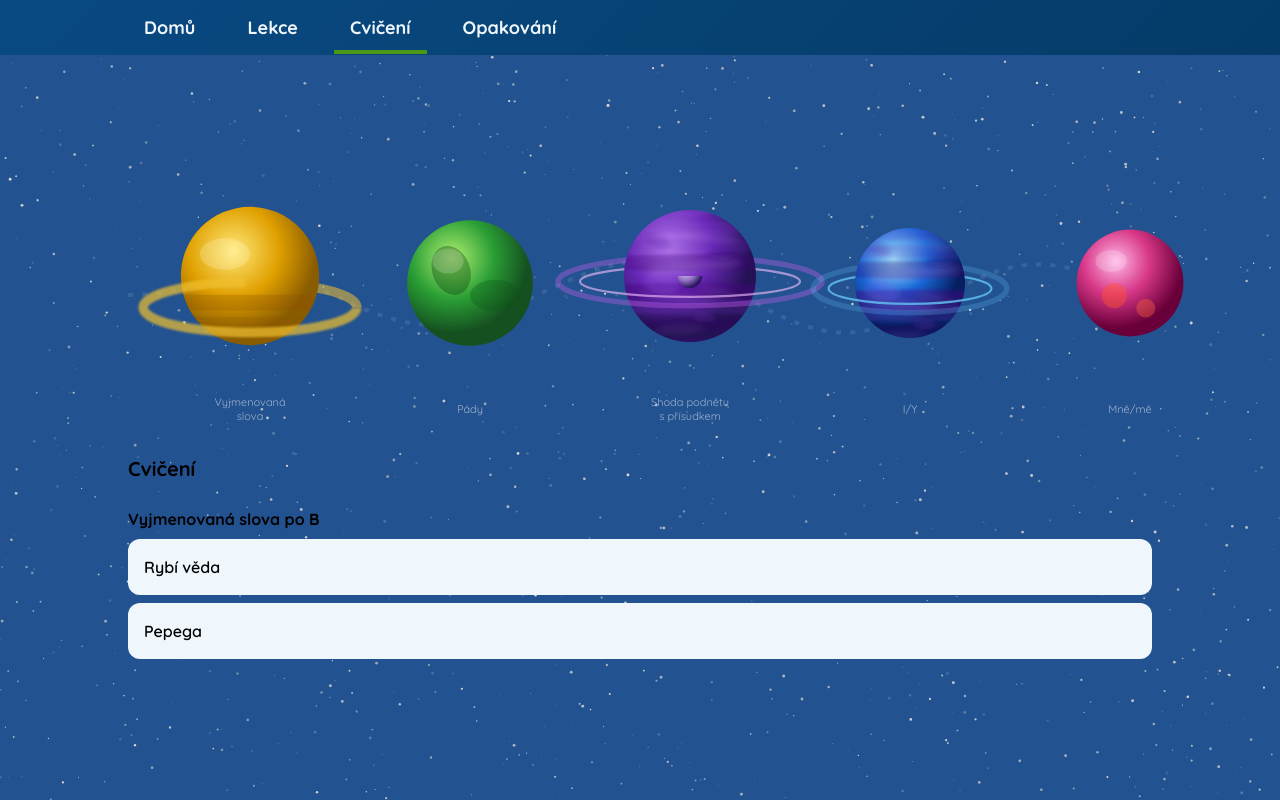
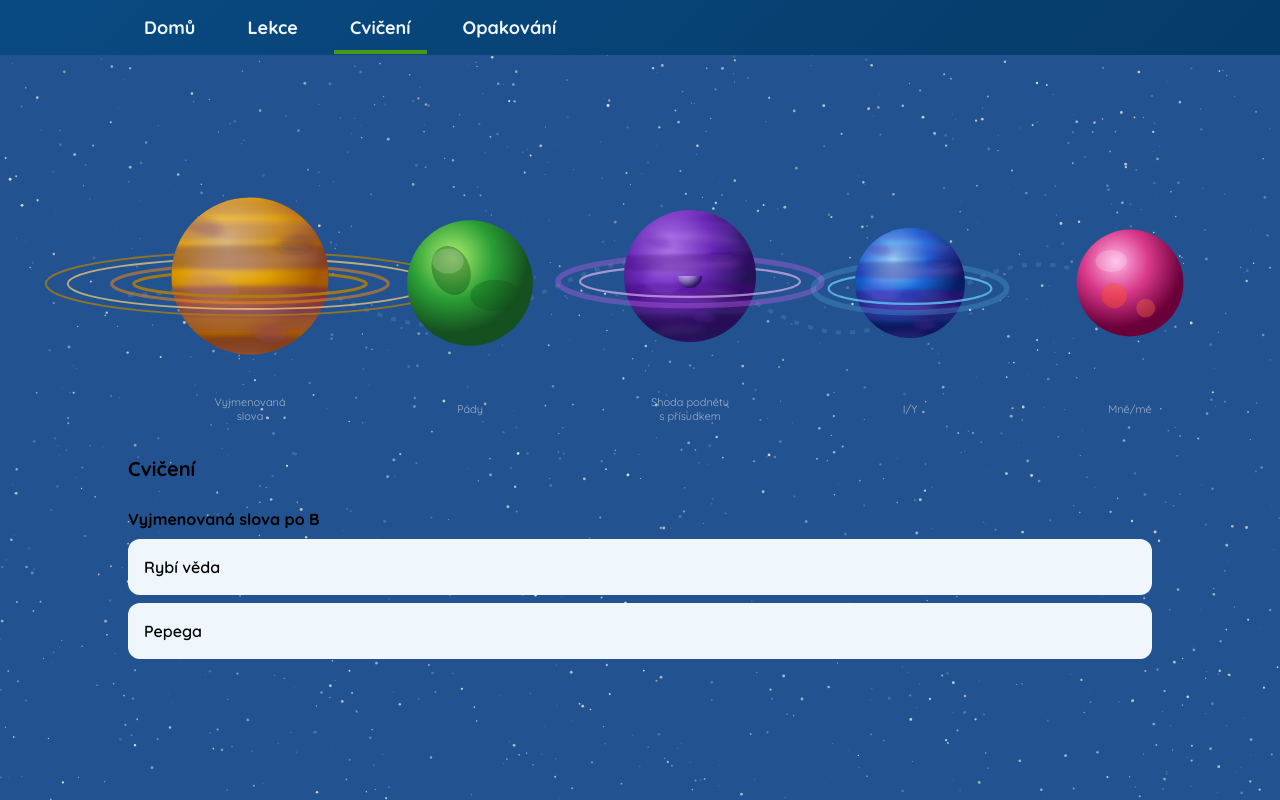
Before and after one commit to dxzfvzs/planet-gen, a React (Vite) app: page /#/test in a window 1280 px wide. Built offline with nearby package versions, Linux system fonts and the light colour scheme.

Commit message:
feat: yellow planet

```diff
--- a/src/components/category-selector/YellowPlanet.tsx
+++ b/src/components/category-selector/YellowPlanet.tsx
@@ -1,79 +1,71 @@
-export function YellowPlanet() {
+import type { Ring } from "./ring.ts";
+import { Jiggle, RotateToFollowSun } from "./Rotation.tsx";
+
+const RINGS: Ring[] = [
+  { cx: 0, cy: 2.5, rx: 37, ry: 4, stroke: "#b38006", strokeWidth: 1, fill: "none", strokeOpacity: 0.85 },
+  { cx: 0, cy: 2.5, rx: 44, ry: 6, stroke: "#ef8714", strokeWidth: 1, fill: "none", strokeOpacity: 0.55 },
+  { cx: 0, cy: 2.5, rx: 58, ry: 8, stroke: "#edcc7a", strokeWidth: 0.6, fill: "none", strokeOpacity: 0.75 },
+  { cx: 0, cy: 2.5, rx: 65, ry: 10, stroke: "#b38006", strokeWidth: 0.6, fill: "none", strokeOpacity: 0.75 },
+];
+
+export function YellowPlanet({ planetSize = 25 }: { planetSize?: number }) {
   return (
     <svg width="220" height="220" viewBox="-35 -35 70 70" overflow="visible">
       <defs>
-        <radialGradient id="yg" cx="38%" cy="32%" r="60%">
-          <stop offset="0%" stopColor="#ffe87a"/>
+        <radialGradient id="yellowPlanetBase" cx="35%" cy="28%" r="62%">
+          <stop offset="0%" stopColor="#edcc7a"/>
           <stop offset="55%" stopColor="#e0a000"/>
-          <stop offset="100%" stopColor="#8a5c00"/>
+          <stop offset="100%" stopColor="#a55900"/>
         </radialGradient>
 
-        <clipPath id="yc">
-          <circle cx="0" cy="0" r="22"/>
+        <clipPath id="yellowPlanetClip">
+          <circle cx="0" cy="0" r={planetSize}/>
         </clipPath>
+
+        <mask id="yellowPlanetOcclusionMask">
+          <rect x="-200" y="-200" width="400" height="400" fill="white"/>
+          <circle cx="0" cy="0" r={planetSize} fill="url(#planetOcclusionMaskShade)"/>
+        </mask>
       </defs>
 
-      {/* ring back */}
-      <ellipse
-        cx="0"
-        cy="10"
-        rx="34"
-        ry="8"
-        stroke="#f0c030"
-        strokeWidth="3"
-        fill="none"
-        strokeOpacity="0.55"
-        strokeDasharray="107 107"
-        strokeDashoffset="-107"
-      />
+      <RotateToFollowSun>
+        <circle cx="0" cy="0" r={planetSize} fill="url(#yellowPlanetBase)"/>
+      </RotateToFollowSun>
 
-      {/* planet */}
-      <circle cx="0" cy="0" r="22" fill="url(#yg)" />
+      <Jiggle duration={17} angle={5}>
 
-      {/* bands */}
-      <rect
-        x="-22"
-        y="6"
-        width="44"
-        height="5"
-        fill="rgba(140,80,0,0.28)"
-        clipPath="url(#yc)"
-        rx="2"
-      />
+        <Jiggle duration={20} angle={1}>
+          <g clipPath="url(#yellowPlanetClip)" filter="url(#bandBlur)">
+            <ellipse cx="0" cy="8" rx="50" ry="5" fill="#4a1288" opacity="0.38"/>
+            <ellipse cx="0" cy="14" rx="50" ry="3.5" fill="#7030c0" opacity="0.22"/>
+            <ellipse cx="0" cy="-6" rx="50" ry="4" fill="#3a0e6a" opacity="0.30"/>
+            <ellipse cx="0" cy="-14" rx="50" ry="3" fill="#6025a8" opacity="0.20"/>
+            <ellipse cx="0" cy="22" rx="50" ry="3" fill="#2e0860" opacity="0.28"/>
+            <ellipse cx="0" cy="-22" rx="50" ry="2.5" fill="#7838c0" opacity="0.18"/>
+            <ellipse cx="-12" cy="6" rx="8" ry="4" fill="#9955e8" opacity="0.20" transform="rotate(12)"/>
+            <ellipse cx="16" cy="-8" rx="6" ry="3" fill="#3a1280" opacity="0.22" transform="rotate(-8)"/>
+            <ellipse cx="8" cy="18" rx="5" ry="2.5" fill="#8833cc" opacity="0.18" transform="rotate(5)"/>
+            <ellipse cx="-20" cy="-10" rx="7" ry="3" fill="#5522a0" opacity="0.20" transform="rotate(20)"/>
+            <ellipse cx="0" cy="-36" rx="18" ry="9" fill="#9966dd" opacity="0.20"/>
+            <ellipse cx="0" cy="36" rx="16" ry="8" fill="#5511a8" opacity="0.18"/>
+          </g>
+        </Jiggle>
 
-      <rect
-        x="-22"
-        y="13"
-        width="44"
-        height="3"
-        fill="rgba(140,80,0,0.2)"
-        clipPath="url(#yc)"
-        rx="2"
-      />
+        <Jiggle duration={20} angle={2}>
+          <g clipPath="url(#yellowPlanetClip)" filter="url(#softBlur)" opacity="0.55">
+            <ellipse cx="2" cy="-4" rx="22" ry="2.2" fill="#d8b0ff" opacity="0.35" transform="rotate(-5)"/>
+            <ellipse cx="-4" cy="10" rx="18" ry="1.8" fill="#cc99ff" opacity="0.30" transform="rotate(7)"/>
+            <ellipse cx="8" cy="-18" rx="14" ry="1.5" fill="#e0c0ff" opacity="0.28" transform="rotate(3)"/>
+            <ellipse cx="-6" cy="24" rx="12" ry="1.5" fill="#c8a0f8" opacity="0.25" transform="rotate(-3)"/>
+            <ellipse cx="14" cy="4" rx="10" ry="1.2" fill="#f0d8ff" opacity="0.22" transform="rotate(14)"/>
+          </g>
+        </Jiggle>
 
-      {/* highlight */}
-      <ellipse
-        cx="-8"
-        cy="-7"
-        rx="8"
-        ry="5"
-        fill="rgba(255,255,220,0.22)"
-      />
+        {RINGS.map((r, i) => (
+          <ellipse key={`${i}`}{...r} fill="none" mask="url(#yellowPlanetOcclusionMask)"/>
+        ))}
+      </Jiggle>
 
-      {/* ring front */}
-      <ellipse
-        cx="0"
-        cy="10"
-        rx="34"
-        ry="8"
-        stroke="#f0c030"
-        strokeWidth="3"
-        fill="none"
-        strokeOpacity="0.7"
-        strokeDasharray="107 107"
-        strokeDashoffset="0"
-        style={{ filter: "blur(0.3px)" }}
-      />
     </svg>
   );
 }
```
